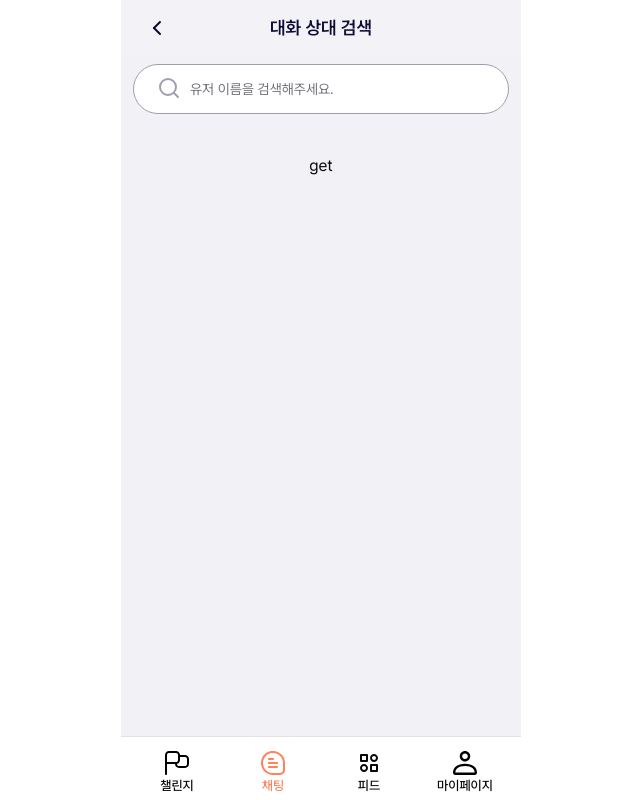
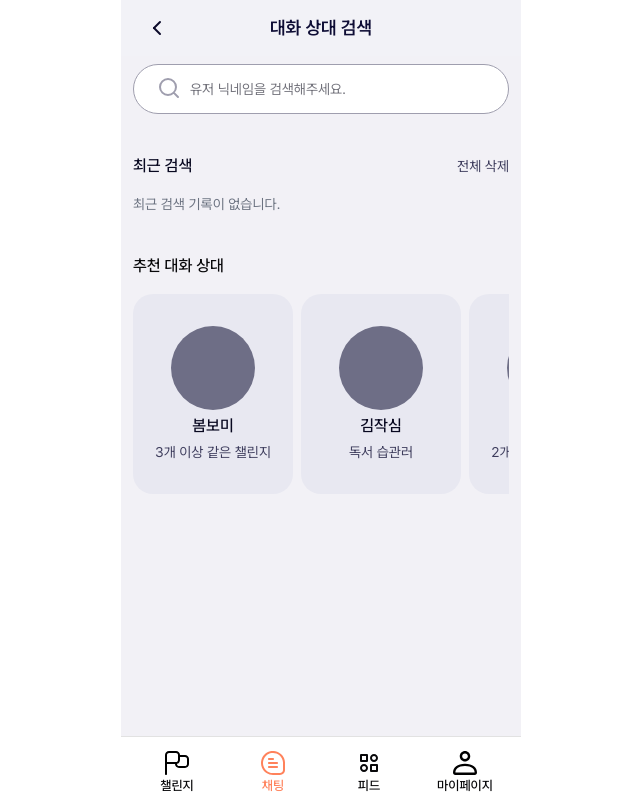
Before and after one commit to Jak-Sim/client-web, a Next.js app: page /chat/add in a window 1280 px wide. Shown: the whole page, without its empty margins (319-959 px from the left). Built offline with nearby package versions, Linux system fonts and the light colour scheme.

Commit message:
feat: 추천대화상대 추가 및 컴포넌트 수정

```diff
--- a/src/app/(pages)/chat/add/_components/ChatAddPage.tsx
+++ b/src/app/(pages)/chat/add/_components/ChatAddPage.tsx
@@ -1,34 +1,42 @@
 'use client';
 
 import { useForm } from 'react-hook-form';
+import { useLocalStorage } from 'react-use';
+import KeywordTags from '@/app/(pages)/chat/add/_components/KeywordTags';
+import RecommendedUserList from '@/app/(pages)/chat/add/_components/RecommendedUserList';
 import UsernameForm from '@/app/(pages)/chat/add/_components/UsernameForm';
-import Header from '@/components/layout/Header';
-import PageLayout from '@/components/layout/PageLayout';
+
+export interface Username {
+  username: string;
+}
 
 const ChatAddPage = () => {
-  const formData = useForm({ defaultValues: { username: '' } });
+  const formData = useForm<Username>({ defaultValues: { username: '' } });
+  const localStorage = useLocalStorage<string[]>('recentSearch', []);
+  const [searchHistory, setSearchHistory] = localStorage;
+
+  const onSubmit = (data: Username) => {
+    if (!data.username.trim()) return;
+
+    const updatedHistory = [...(searchHistory || [])];
+
+    console.log(updatedHistory);
+    if (!updatedHistory.includes(data.username)) {
+      updatedHistory.unshift(data.username);
+      if (updatedHistory.length > 10) updatedHistory.pop();
+      setSearchHistory(updatedHistory);
+    }
+    formData.reset();
+  };
 
   return (
-    <PageLayout
-      className={'flex flex-col bg-[#f2f2f7] p-3 pt-2'}
-      header={
-        <Header className={'bg-[#f2f2f7]'}>
-          <Header.Item>
-            <Header.BackButton />
-          </Header.Item>
-          <Header.Title>대화 상대 검색</Header.Title>
-        </Header>
-      }
-    >
-      <UsernameForm formData={formData} />
-      <button
-        onClick={() => {
-          console.log(formData.watch('username'));
-        }}
-      >
-        get
-      </button>
-    </PageLayout>
+    <>
+      <form onSubmit={formData.handleSubmit(onSubmit)}>
+        <UsernameForm formData={formData} />
+      </form>
+      <KeywordTags localStorage={localStorage} />
+      <RecommendedUserList />
+    </>
   );
 };
 
--- /dev/null
+++ b/src/app/(pages)/chat/add/_components/KeywordTags.tsx
@@ -0,0 +1,60 @@
+'use client';
+
+import { Dispatch, SetStateAction } from 'react';
+import { IoMdClose } from 'react-icons/io';
+import { useMountedState } from 'react-use';
+
+interface KeywordTagsProps {
+  localStorage: [string[] | undefined, Dispatch<SetStateAction<string[] | undefined>>, () => void];
+}
+
+const KeywordTags = ({ localStorage }: KeywordTagsProps) => {
+  const [searchHistory, setSearchHistory, removeSearchHistory] = localStorage;
+  const isMounted = useMountedState();
+
+  const clearSearchHistory = () => {
+    removeSearchHistory();
+  };
+
+  return (
+    <>
+      <div className='mb-4'>
+        <div className='flex items-center justify-between'>
+          <p className='font-medium text-v1-text-primary-700'>최근 검색</p>
+          <button onClick={clearSearchHistory} className='text-sm text-v1-text-primary-400 hover:underline'>
+            전체 삭제
+          </button>
+        </div>
+      </div>
+      <ul className='flex gap-2 overflow-auto'>
+        {isMounted() && searchHistory && searchHistory.length > 0 ? (
+          searchHistory.map((keyword, index) => (
+            <li key={index}>
+              <button
+                className='flex items-center gap-1 rounded-[30px] bg-v1-text-primary-50 px-3 py-2 transition'
+                onClick={() => {}}
+              >
+                <p className={'leading-0 break-keep'}>{keyword}</p>
+                <div>
+                  <IoMdClose
+                    onClick={(e) => {
+                      e.stopPropagation();
+                      const updatedHistory = searchHistory.filter((item) => item !== keyword);
+                      setSearchHistory(updatedHistory);
+                    }}
+                  />
+                </div>
+              </button>
+            </li>
+          ))
+        ) : (
+          <li>
+            <p className='text-sm text-gray-500'>최근 검색 기록이 없습니다.</p>
+          </li>
+        )}
+      </ul>
+    </>
+  );
+};
+
+export default KeywordTags;
--- /dev/null
+++ b/src/app/(pages)/chat/add/_components/RecommendedUserList.tsx
@@ -0,0 +1,38 @@
+const RecommendedUserList = () => {
+  return (
+    <div className={'pt-6'}>
+      <p className={'py-4 font-medium'}>추천 대화 상대</p>
+      <ul className={'flex gap-2 overflow-auto'}>
+        <li
+          className={
+            'flex h-[200px] min-w-[160px] flex-col items-center justify-center gap-1 rounded-[20px] bg-v1-text-primary-50 px-2 py-8'
+          }
+        >
+          <div className={'h-[84px] w-[84px] rounded-full bg-v1-text-primary-300'}></div>
+          <p className={'w-full text-center font-medium text-v1-text-primary-700'}>봄보미</p>
+          <p className={'w-full truncate text-center text-sm text-v1-text-primary-400'}>3개 이상 같은 챌린지</p>
+        </li>
+        <li
+          className={
+            'flex h-[200px] min-w-[160px] flex-col items-center justify-center gap-1 rounded-[20px] bg-v1-text-primary-50 px-2 py-8'
+          }
+        >
+          <div className={'h-[84px] w-[84px] rounded-full bg-v1-text-primary-300'}></div>
+          <p className={'w-full text-center font-medium text-v1-text-primary-700'}>김작심</p>
+          <p className={'w-full truncate text-center text-sm text-v1-text-primary-400'}>독서 습관러</p>
+        </li>
+        <li
+          className={
+            'flex h-[200px] min-w-[160px] flex-col items-center justify-center gap-1 rounded-[20px] bg-v1-text-primary-50 px-2 py-8'
+          }
+        >
+          <div className={'h-[84px] w-[84px] rounded-full bg-v1-text-primary-300'}></div>
+          <p className={'w-full text-center font-medium text-v1-text-primary-700'}>종범띠</p>
+          <p className={'w-full truncate text-center text-sm text-v1-text-primary-400'}>2개 이상 같은 챌린지</p>
+        </li>
+      </ul>
+    </div>
+  );
+};
+
+export default RecommendedUserList;
--- a/src/app/(pages)/chat/add/_components/UsernameForm.tsx
+++ b/src/app/(pages)/chat/add/_components/UsernameForm.tsx
@@ -1,33 +1,29 @@
 'use client';
 
-import { FieldValues, UseFormReturn } from 'react-hook-form';
+import { UseFormReturn } from 'react-hook-form';
+import { Username } from '@/app/(pages)/chat/add/_components/ChatAddPage';
 import { Search } from '@/assets/images/icons';
 import InputWithError from '@/components/input/InputWithErrorMsg';
 
 interface UsernameFormProps {
-  formData: UseFormReturn<{ username: string }, any, undefined>;
+  formData: UseFormReturn<Username, any, undefined>;
 }
 
 const UsernameForm = ({ formData }: UsernameFormProps) => {
   const {
-    handleSubmit,
     register,
     formState: { errors },
   } = formData;
 
-  const onSubmit = (data: FieldValues) => {
-    console.log(data);
-  };
-
   return (
-    <form onSubmit={handleSubmit(onSubmit)}>
+    <>
       <div className={'relative'}>
         <Search className='absolute left-6 top-3' />
         <InputWithError
           {...register('username', {
-            required: '유저 이름은 필수 입력요소 입니다.',
+            required: true,
           })}
-          placeholder='유저 이름을 검색해주세요.'
+          placeholder='유저 닉네임을 검색해주세요.'
           hasError={!!errors.username}
           errorMessage={errors.username?.message || ''}
           autoComplete='off'
@@ -35,7 +31,7 @@ const UsernameForm = ({ formData }: UsernameFormProps) => {
           maxLength={12}
         />
       </div>
-    </form>
+    </>
   );
 };
 
--- /dev/null
+++ b/src/app/(pages)/chat/add/layout.tsx
@@ -0,0 +1,27 @@
+import { ReactNode } from 'react';
+import Header from '@/components/layout/Header';
+import PageLayout from '@/components/layout/PageLayout';
+
+interface LayoutProps {
+  children: ReactNode;
+}
+
+const Layout = ({ children }: LayoutProps) => {
+  return (
+    <PageLayout
+      className={'flex flex-col bg-[#f2f2f7] p-3 pt-2'}
+      header={
+        <Header className={'bg-[#f2f2f7]'}>
+          <Header.Item>
+            <Header.BackButton />
+          </Header.Item>
+          <Header.Title>대화 상대 검색</Header.Title>
+        </Header>
+      }
+    >
+      {children}
+    </PageLayout>
+  );
+};
+
+export default Layout;
```
